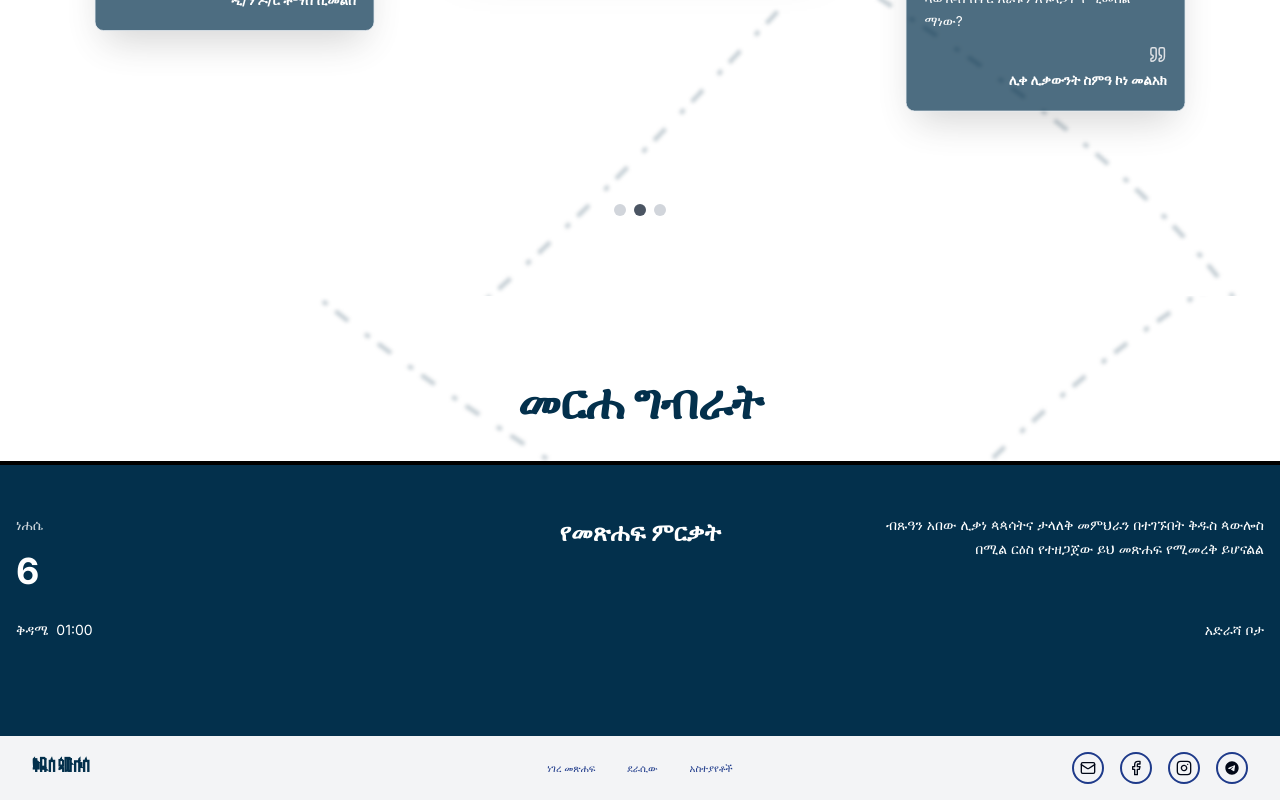
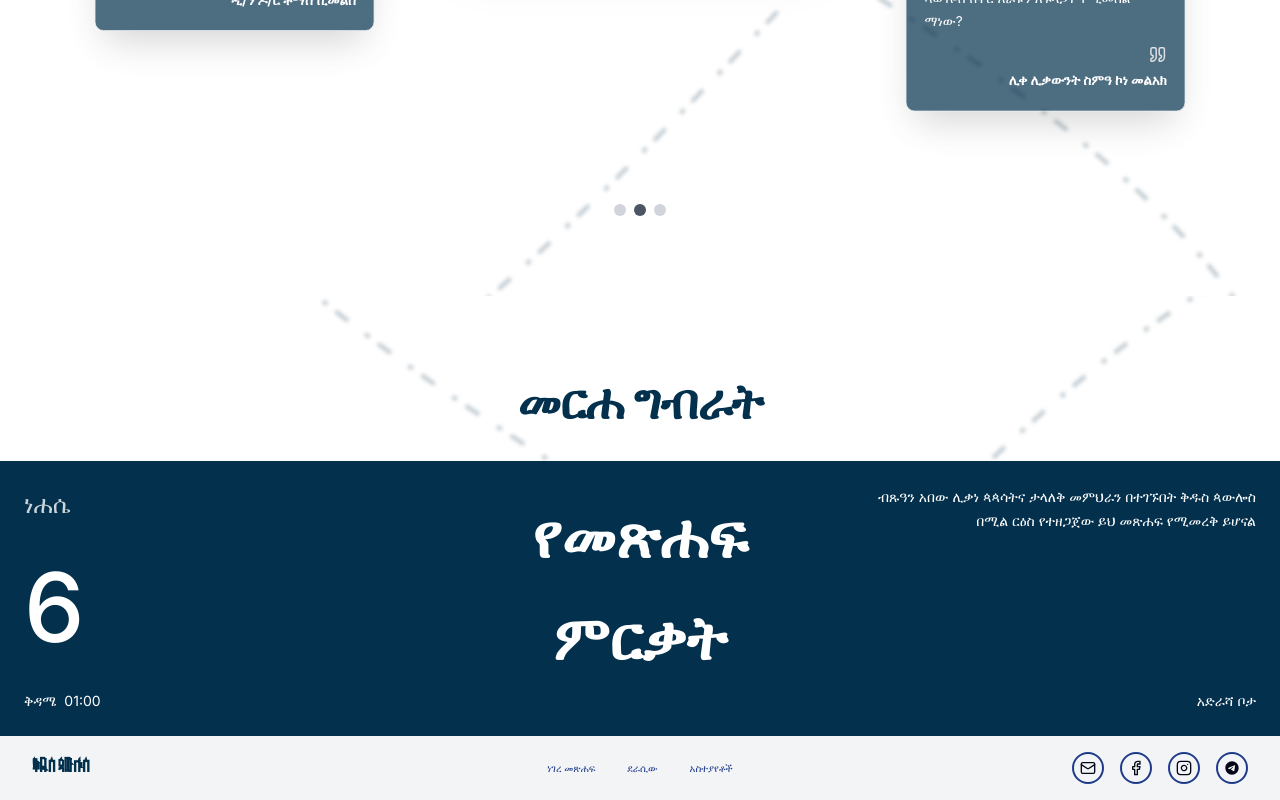
Before and after one commit to MekdelawitGebre/st-paul-book, a Next.js app: page / in a window 1280 px wide. Shown: the part 4752-5552 px from the top of the page. Built offline with nearby package versions, Linux system fonts and the light colour scheme; a web font is replaced by a local one.

Commit message:
fix :the events card

```diff
--- a/components/event-announcement.tsx
+++ b/components/event-announcement.tsx
@@ -26,44 +26,40 @@ export default function EventAnnouncement() {
     <div className="w-full">
       <div className="flex flex-col w-full">
         {eventsData.map((event: Event) => (
+          <div key={event.id} className="w-full">
+
+
+            {/* Main card */}
             <Card
-            key={event.id}
               className={`${event.backgroundColor} ${event.textColor} overflow-hidden w-full rounded-none border-0 shadow-none`}
-            style={{ margin: 0, padding: 0, height: "275px" }}
+              style={{ margin: 0, padding: "0", height: "275px" }}
             >
-            <div className="h-1 bg-black"></div>
-
-            {/* Title section */}
-            <div className="text-center py-4">
-              <h2 className={`text-xl font-bold ${event.accentColor}`}></h2>
-            </div>
-
               {/* Main content area */}
-            <div className="p-4">
-              <div className="grid grid-cols-3 gap-4 items-start">
+              <div className="p-6 h-full flex flex-col">
+                <div className="grid grid-cols-3 gap-6 items-start flex-1">
                   {/* Left side - Month and Day */}
                   <div className="text-left">
-                  <div className="text-sm opacity-80">{event.month}</div>
-                  <div className="text-4xl font-bold mt-1">{event.day}</div>
+                    <div className="text-2xl font-thin opacity-80">
+                      {event.month}
+                    </div>
+                    <div className="text-8xl font-medium">{event.day}</div>
                   </div>
 
                   {/* Center - Main title */}
-                <div className="text-center">
-                  <div className="text-2xl font-bold leading-tight">
+                  <div className="text-center flex items-center">
+                    <div className="text-6xl font-bold leading-tight">
                       {event.mainTitle}
                     </div>
                   </div>
 
                   {/* Right side - Description */}
-                <div className="text-right text-sm leading-relaxed">
+                  <div className="text-right text-sm leading-relaxed flex items-center">
                     {event.description}
-                </div>
                   </div>
                 </div>
 
                 {/* Bottom section */}
-            <div className="px-4 pb-0">
-              <div className="flex justify-between items-center">
+                <div className="flex justify-between items-center mt-auto">
                   <div className="flex items-center gap-2">
                     <span className="text-sm">{event.dayOfWeek}</span>
                     <span className="text-sm">{event.time}</span>
@@ -72,6 +68,7 @@ export default function EventAnnouncement() {
                 </div>
               </div>
             </Card>
+          </div>
         ))}
       </div>
     </div>
--- a/data/events.json
+++ b/data/events.json
@@ -5,7 +5,7 @@
     "month": "ነሐሴ",
     "day": "6",
     "mainTitle": "የመጽሐፍ ምርቃት",
-    "description": "ብጹዓን አበው ሊቃነ ጳጳሳትና ታላለቅ መምህራን በተገኙበት ቅዱስ ጳውሎስ በሚል ርዕስ የተዘጋጀው ይህ መጽሐፍ የሚመረቅ ይሆናልል",
+    "description": "ብጹዓን አበው ሊቃነ ጳጳሳትና ታላለቅ መምህራን በተገኙበት ቅዱስ ጳውሎስ በሚል ርዕስ የተዘጋጀው ይህ መጽሐፍ የሚመረቅ ይሆናል",
     "descriptionEn": "This book, prepared under the title 'Saint Paul,' will be launched/dedicated in the presence of blessed fathers, bishops, and great teachers.",
     "dayOfWeek": "ቅዳሜ",
     "dayOfWeekEn": "Saturday",
```
Lines whose indentation alone changed are shown as unchanged.
